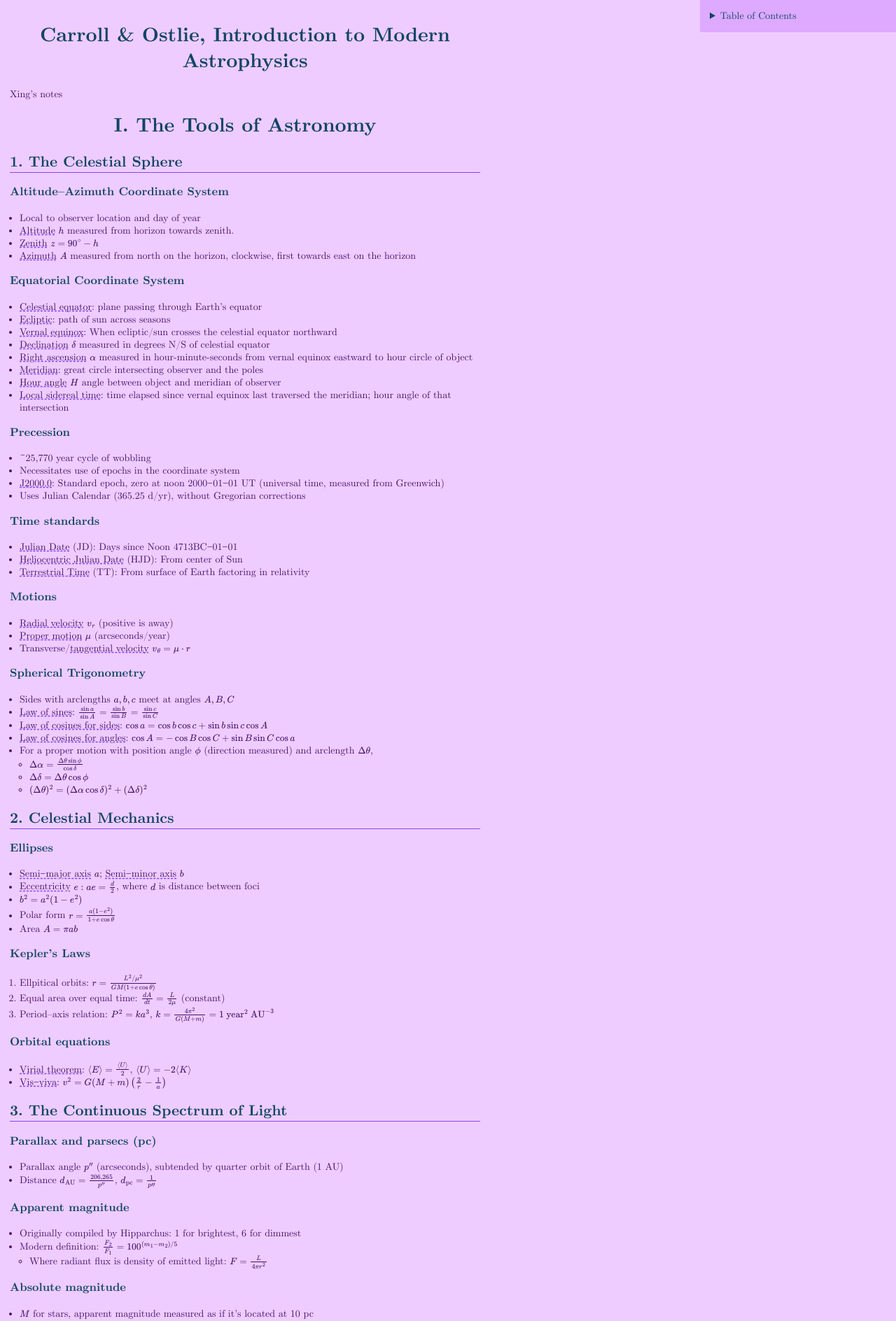
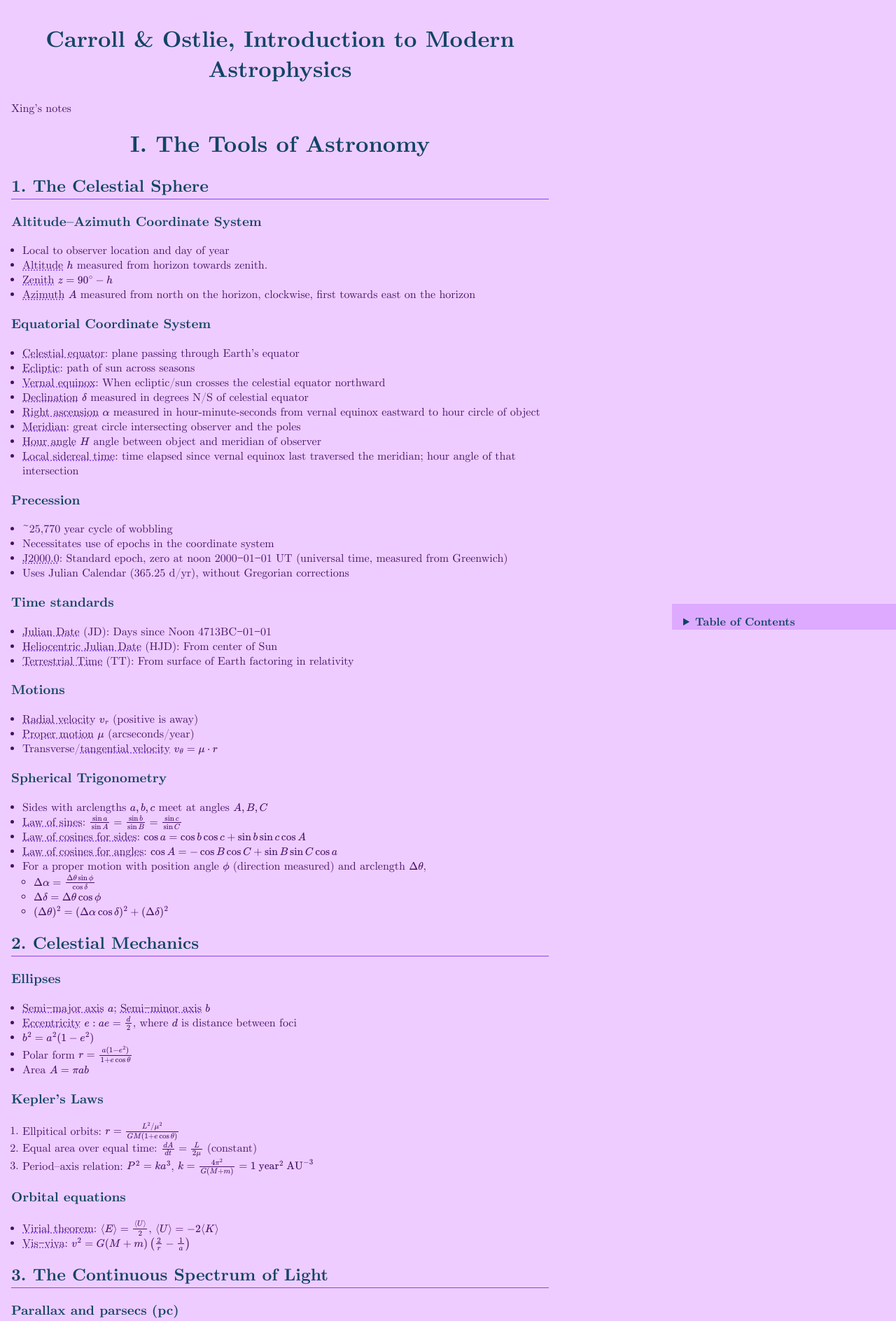
Before and after one commit to xingyzt/notes, a Jekyll site: the page built from intro-to-modern-astrophysics/index.md, in a window 1280 px wide. Shown: the top 1888 px of the page at 70% size. Built offline with Jekyll 4.4.1, drawn with Linux system fonts in a browser that asks for light colours.

Commit message:
update styles

```diff
--- a/_layouts/default.html
+++ b/_layouts/default.html
@@ -4,10 +4,12 @@
     <meta charset="utf-8">
     <title>{{ page.title }}</title>
     <meta name=viewport content='width=device-width, initial-scale=1'>
+    <link rel="shortcut icon" type=image/png href="https://x-ing.space/notes/favicon.png">
     <style>
+
 :root {
   --text: #416;
-  --text-accent: #102;
+  --text-accent: #000;
   --link: #146;
   --link-accent: #012;
   --deco: #84e;
@@ -17,8 +19,8 @@
 
 @media (prefers-color-scheme: dark) {
   :root {
-    --text: #daf;
-    --text-accent: #ecf;
+    --text: #ecf;
+    --text-accent: #fff;
     --link: #adf;
     --link-accent: #cef;
     --deco: #84e;
@@ -62,7 +64,7 @@ html {
   height: 100%;
 }
 html, body {
-  font-size: 14px;
+  font-size: 16px;
   font-family: cmu, serif;
   margin: 0;
   padding: 0;
@@ -92,9 +94,13 @@ h2 {
 h3 {
   scroll-margin: 3rem;
 }
+::selection {
+  background: var(--text);
+  color: var(--bg);
+}
 strong {
   font-weight: normal;
-  text-decoration: dashed underline var(--deco);
+  text-decoration: dotted underline var(--deco);
 }
 
 details {
@@ -103,18 +109,19 @@ details {
   width: 20rem;
   max-width: 100%;
   max-height: 100%;
-  padding: 1rem;
   overflow-y: scroll;
-  top: 0;
+  bottom: 0;
   background: var(--bg-accent);
   z-index: 1000;
 }
 
 summary {
   cursor: pointer;
+  font-weight: bold;
   user-select: none;
   position: sticky;
   top: 0;
+  padding: 1rem 0 0 1rem;
   background: var(--bg-accent);
 }
 
@@ -150,7 +157,10 @@ th, td {
 }
 
 #markdown-toc {
-  padding-left: 0;
+  padding-left: 1rem;
+}
+#markdown-toc > li:first-child {
+  display: none;
 }
 #markdown-toc ul {
   padding-left: 0.2rem;
@@ -158,11 +168,21 @@ th, td {
 #markdown-toc li {
  list-style: none;
 }
-#markdown-toc ul > li {
- font-size: 0.9em;
+#markdown-toc > li > ul li {
  padding-left: 0.2rem;
  border-left: 1px dashed var(--deco);
 }
+#markdown-toc > li {
+  font-weight: bold;
+}
+#markdown-toc > li > ul > li {
+  font-size: 1rem;
+  font-weight: normal;
+}
+#markdown-toc > li > ul > li > ul > li {
+  font-size: 0.8rem;
+}
+
 
     </style>
   </head>
```
